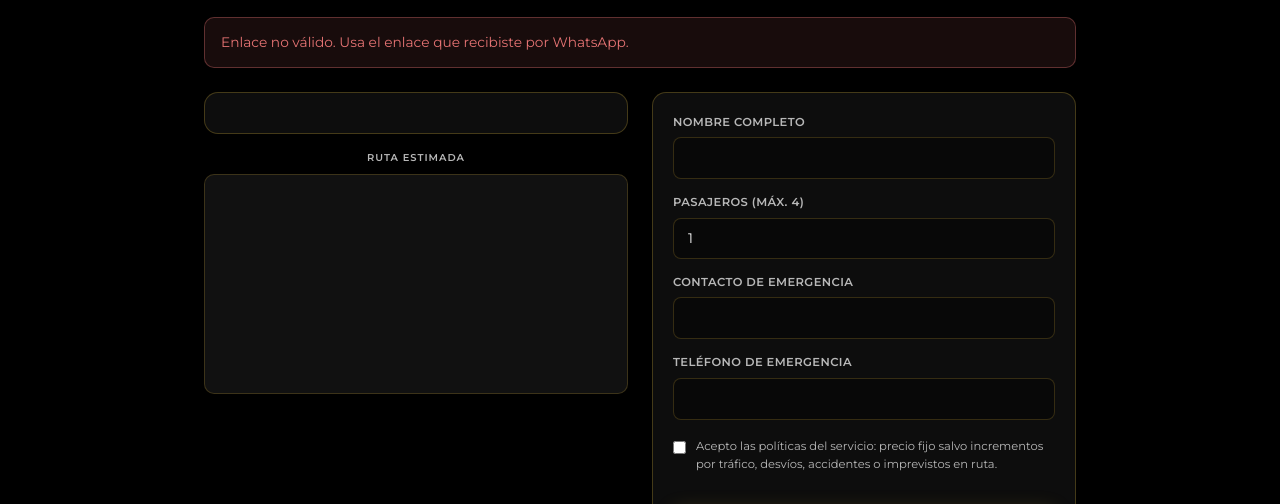
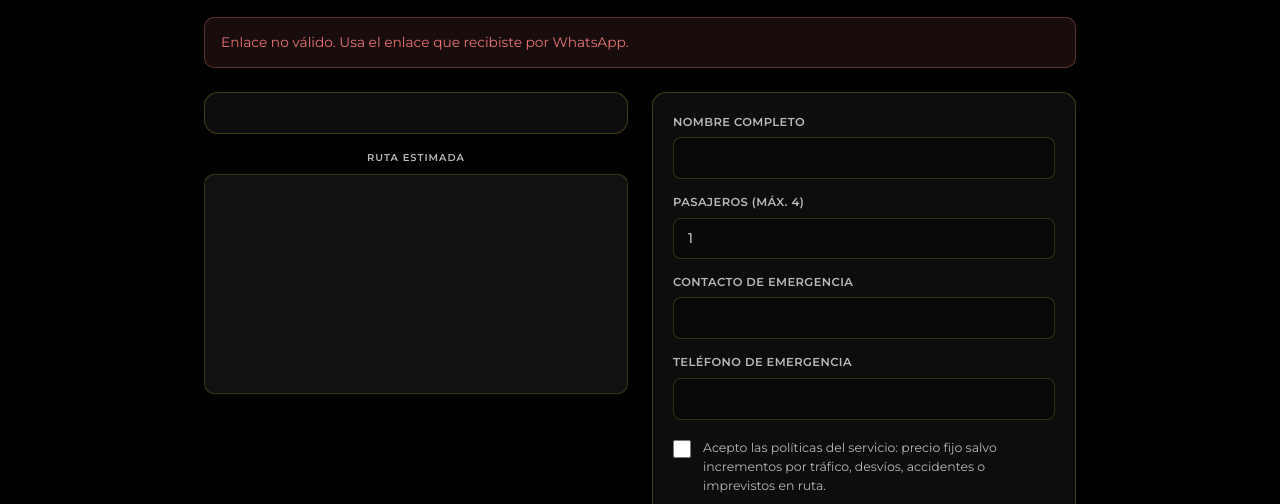
Before and after one commit to elmikouber/traslados-privados-victor, a plain HTML site: page cotizacion.html in a window 1280 px wide. Shown: the part 246-750 px from the top of the page. Drawn offline with nearby package versions, Linux system fonts and the light colour scheme.

Commit message:
Add files via upload

```diff
--- a/cotizacion.css
+++ b/cotizacion.css
@@ -230,7 +230,7 @@
     color: var(--text-muted);
 }
 
-.cotizacion-form input,
+.cotizacion-form input:not([type="checkbox"]),
 .cotizacion-form select {
     width: 100%;
     padding: 12px 14px;
@@ -244,24 +244,39 @@
 
 .cotizacion-politicas {
     margin-top: 4px;
-    font-size: 0.72rem;
-    color: var(--text-muted);
-    line-height: 1.55;
 }
 
-.cotizacion-politicas label {
+.cotizacion-check {
     display: flex;
     align-items: flex-start;
-    gap: 10px;
+    gap: 12px;
     cursor: pointer;
-    width: 100%;
+    font-size: 0.78rem;
+    line-height: 1.55;
+    color: var(--text-muted);
+    text-transform: none;
+    letter-spacing: normal;
+    font-weight: 400;
+    margin: 0;
 }
 
-.cotizacion-politicas input[type="checkbox"] {
-    width: auto;
-    margin-top: 3px;
+.cotizacion-check input[type="checkbox"] {
+    width: 18px;
+    height: 18px;
+    min-width: 18px;
+    margin: 2px 0 0;
+    padding: 0;
+    border: 1px solid rgba(212, 175, 55, 0.45);
+    border-radius: 4px;
+    background: rgba(0, 0, 0, 0.5);
+    accent-color: var(--gold);
     flex-shrink: 0;
-    accent-color: var(--gold);
+    cursor: pointer;
+}
+
+.cotizacion-check-text {
+    flex: 1;
+    min-width: 0;
 }
 
 .cotizacion-actions {
--- a/cotizacion.html
+++ b/cotizacion.html
@@ -12,7 +12,7 @@
     <link rel="preconnect" href="https://fonts.gstatic.com" crossorigin>
     <link href="https://fonts.googleapis.com/css2?family=Montserrat:wght@400;500;600;700&family=Playfair+Display:wght@600;700&display=swap" rel="stylesheet">
     <link rel="stylesheet" href="styles.css?v=44">
-    <link rel="stylesheet" href="cotizacion.css?v=2">
+    <link rel="stylesheet" href="cotizacion.css?v=3">
 </head>
 <body class="cotizacion-body">
 
@@ -76,9 +76,9 @@
                 </div>
 
                 <div class="cotizacion-politicas">
-                    <label>
+                    <label class="cotizacion-check" for="cotAceptaPoliticas">
                         <input type="checkbox" id="cotAceptaPoliticas" required>
-                        <span>Acepto las políticas del servicio: precio fijo salvo incrementos por tráfico, desvíos, accidentes o imprevistos en ruta.</span>
+                        <span class="cotizacion-check-text">Acepto las políticas del servicio: precio fijo salvo incrementos por tráfico, desvíos, accidentes o imprevistos en ruta.</span>
                     </label>
                 </div>
 
```
